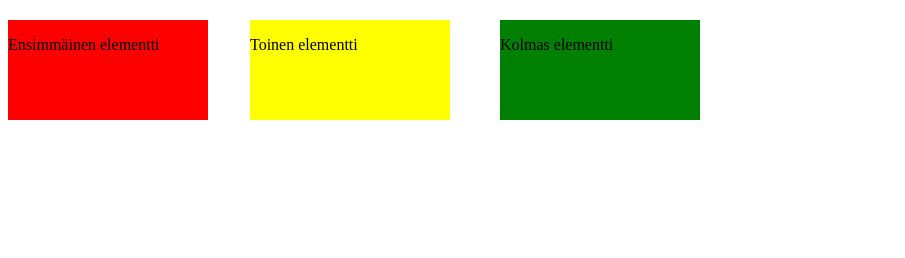
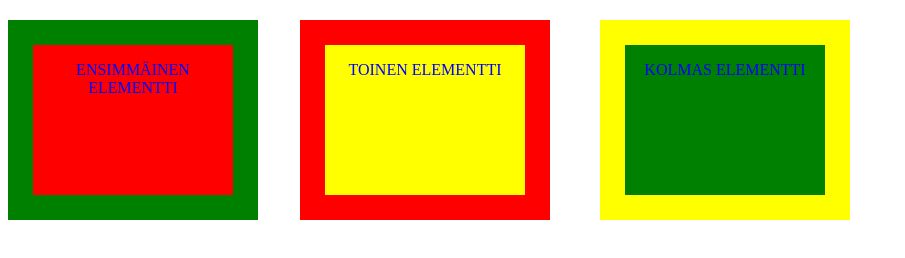
Before and after one commit to ziegeri/Lapio-website, a plain HTML site: page position.html in a window 1280 px wide. Shown: the whole page, without its empty margins (0-905 px from the left). Drawn offline with Linux system fonts and the light colour scheme.

Commit message:
Osa 3. Kymmenes tehtävä ja puske tehtävä Githubiin.

```diff
--- a/style2.css
+++ b/style2.css
@@ -1,26 +1,39 @@
 .first-box-container {
   width: 200px;
-  height: 100px;
+  height: 150px;
   top: 20px;
   position: absolute;
+  text-align: center;
+  text-transform: uppercase;
+  color: blue;
   background-color: red;
+  border: 25px solid green;
+
 }
 
 .second-box-container {
   width: 200px;
-  height: 100px;
-  left: 250px;
+  height: 150px;
+  left: 300px;
   top: 20px;
   position: absolute;
+  text-align: center;
+  text-transform: uppercase;
+  color: blue;
   background-color: yellow;
+  border: 25px solid red;
 }
 
 .third-box-container {
   width: 200px;
-  height: 100px;
-  left: 500px;
+  height: 150px;
+  left: 600px;
   top: 20px;
   position: absolute;
   position: top;
+  text-align: center;
+  text-transform: uppercase;
+  color: blue;
   background-color: green;
+  border: 25px solid yellow;
 }
```
